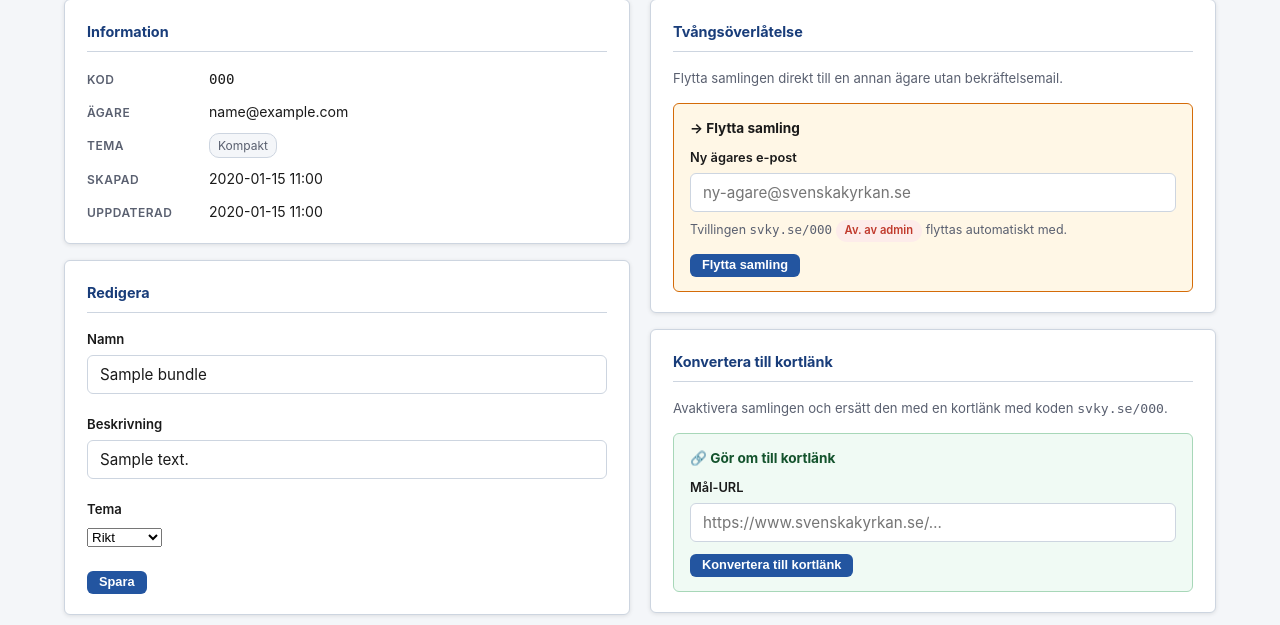
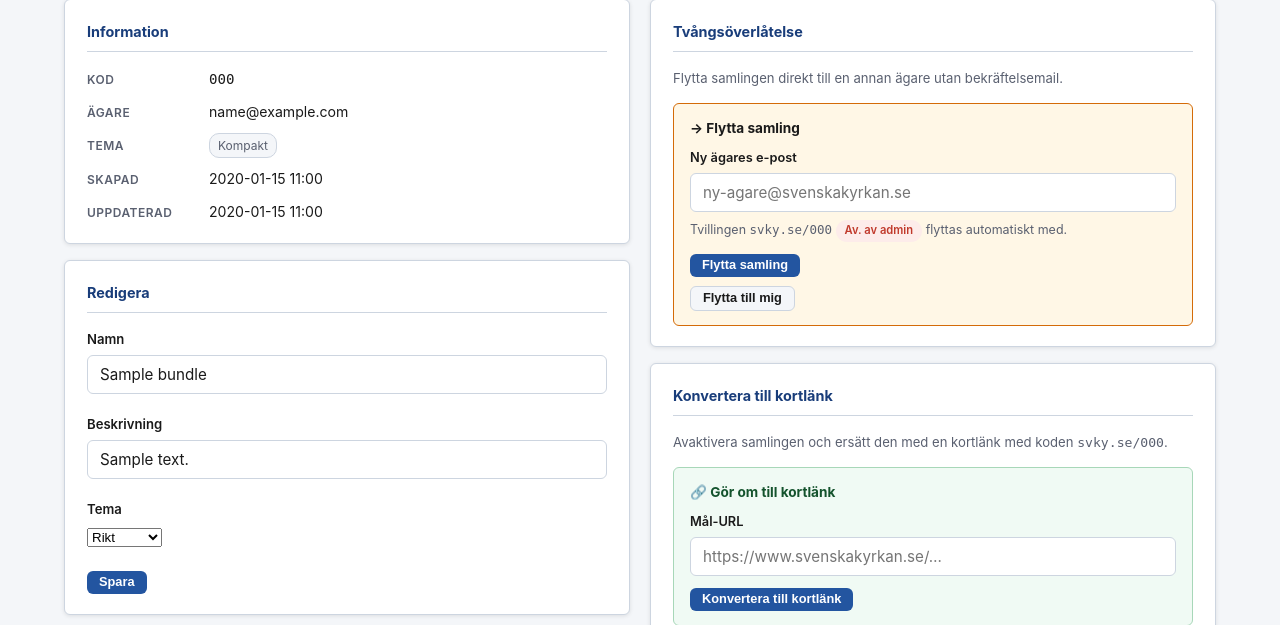
Before and after one commit to Armandur/svk-short, a FastAPI app: template app/templates/admin/bundle_detail.html in a window 1280 px wide. Shown: the part 216-841 px from the top of the page. Run offline with FastAPI, Linux system fonts and the light colour scheme; the template is opened without the code that fills it: most values are stand-ins (such as "Sample title", 1, 10 or a date in 2020).

Commit message:
Lägg till 'Flytta till mig'-knapp på admin/bundles/N

```diff
--- a/app/templates/admin/bundle_detail.html
+++ b/app/templates/admin/bundle_detail.html
@@ -135,6 +135,14 @@
             Flytta samling
           </button>
         </form>
+        <form method="post" action="/admin/bundles/{{ bundle.id }}/transfer" style="margin-top:8px;">
+          <input type="hidden" name="csrf_token" value="{{ csrf_token() }}">
+          <input type="hidden" name="new_email" value="{{ user.email }}">
+          <button type="submit" class="btn btn-secondary btn-sm"
+                  onclick="return confirm('Flytta samlingen till dig själv?')">
+            Flytta till mig
+          </button>
+        </form>
       </div>
     </div>
 
```
